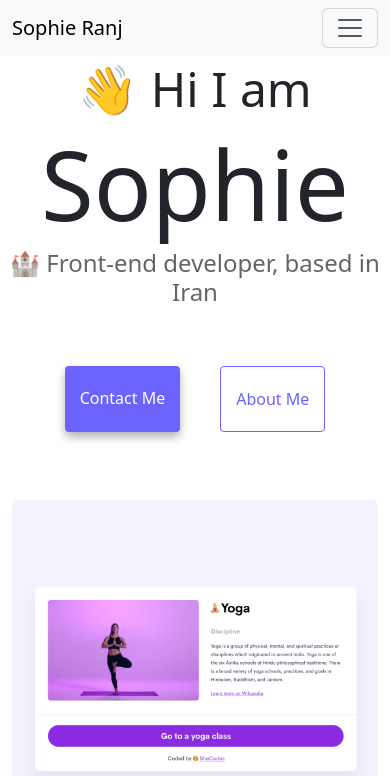
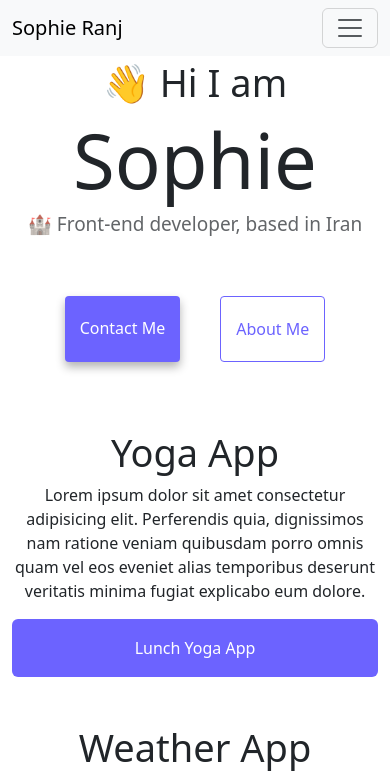
Before and after one commit to safoora1986/Portfolio, a plain HTML site: page index.html in a window 390 px wide. Shown: the top 776 px of the page. Drawn offline with nearby package versions, Linux system fonts and the light colour scheme.

Commit message:
Media Query

```diff
--- a/style.css
+++ b/style.css
@@ -93,3 +93,24 @@ h3 {
   background-color: #6c63ff;
   color: #fff;
 }
+
+@media (max-width: 576px) {
+  body {
+    text-align: center;
+  }
+  img {
+    display: none;
+  }
+  h1 {
+    font-size: 76px;
+  }
+  h2 {
+    font-size: 38px;
+  }
+  h3 {
+    font-size: 19px;
+  }
+  .sheCodes-btn {
+    width: 100%;
+  }
+}
```
